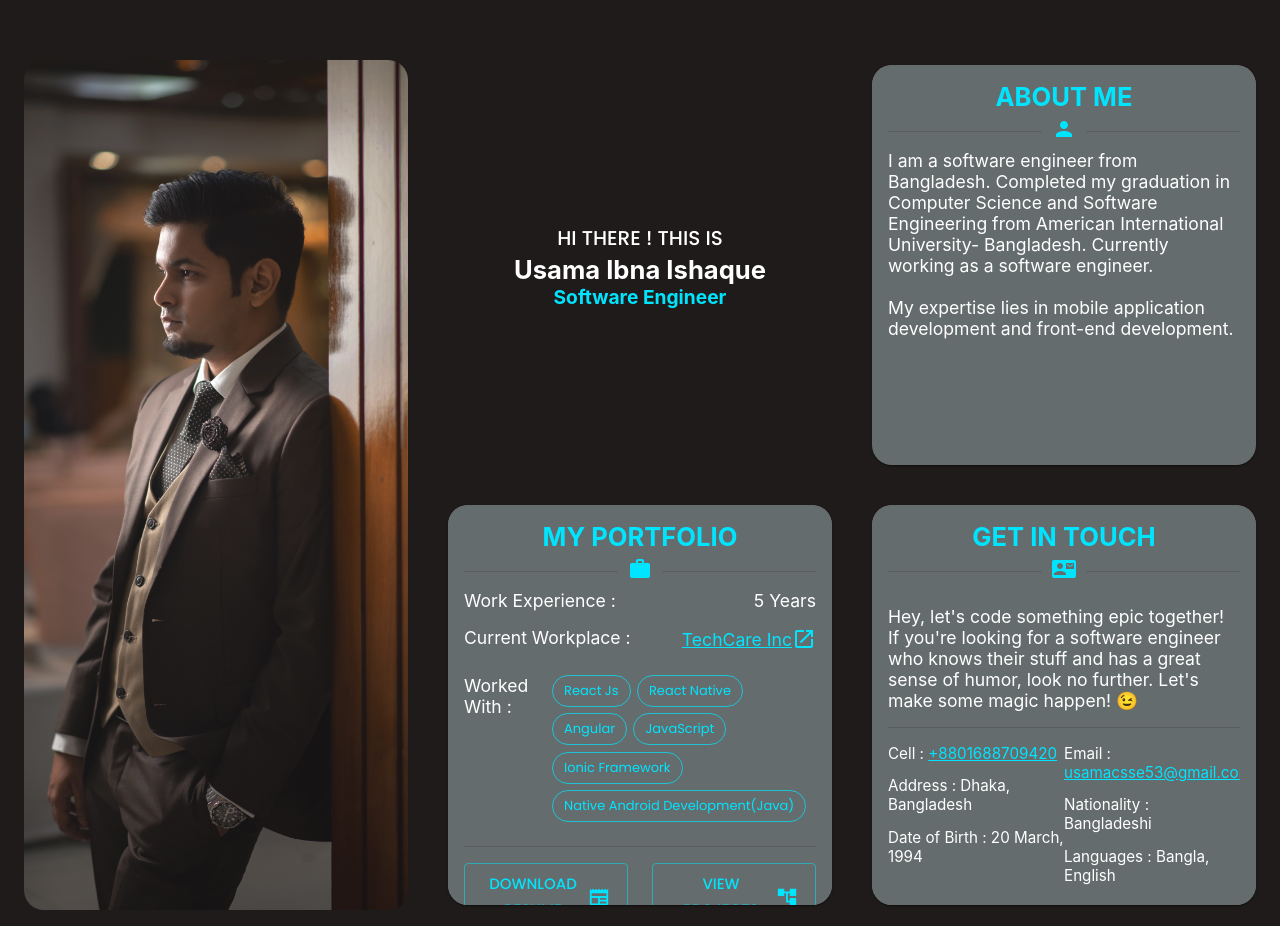
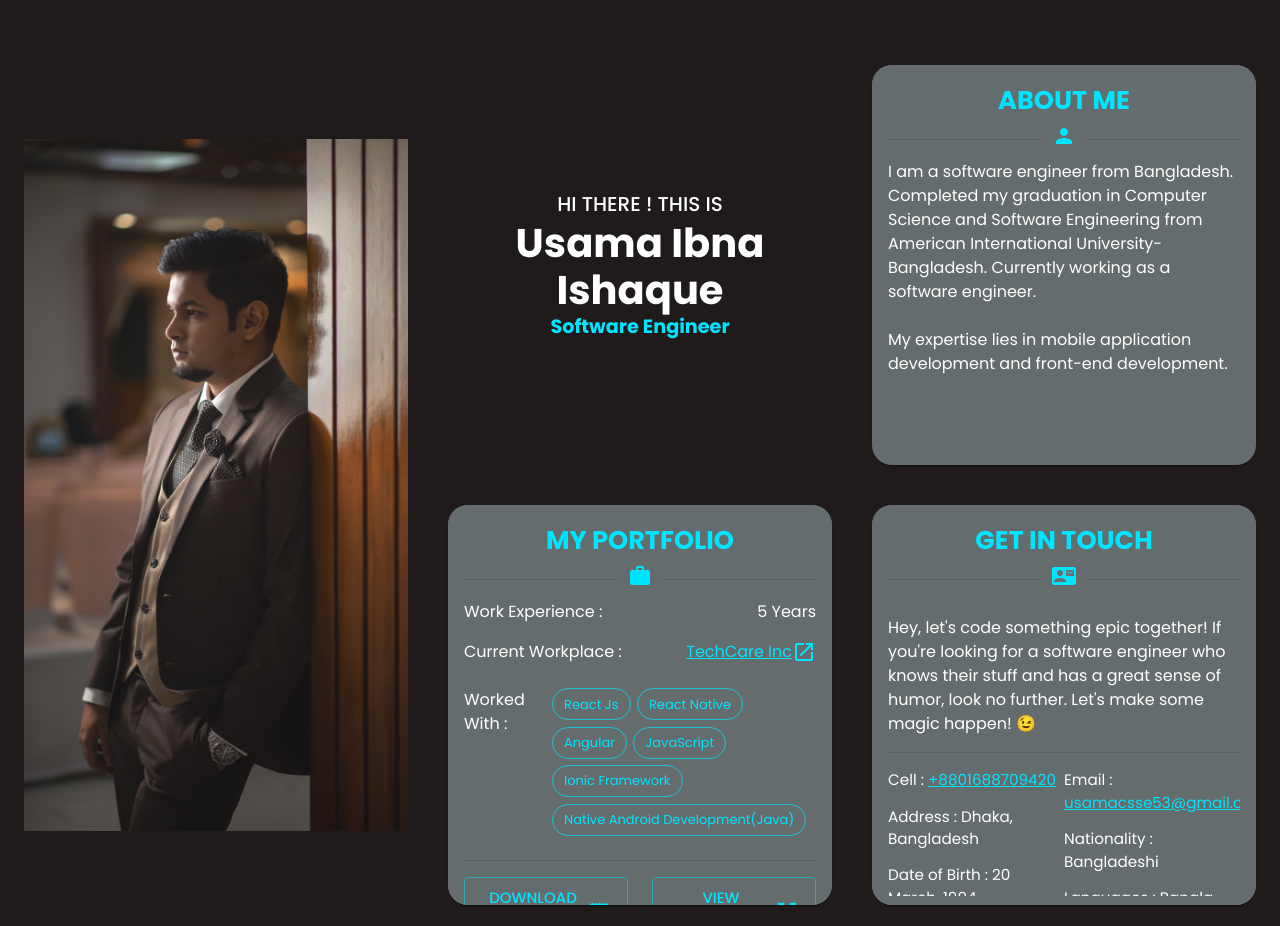
Before and after one commit to Usama007/usama-ibna-ishaque, a React (Create React App) app: page / in a window 1280 px wide. Built offline with nearby package versions, Linux system fonts and the light colour scheme.

Commit message:
ipad formatting

```diff
--- a/src/App.js
+++ b/src/App.js
@@ -56,19 +56,19 @@ darkTheme.typography.h5 = {
   },
 };
 
-darkTheme.typography.body1 = {
-  fontSize: ".6rem",
-  color:'#fff',
-  "@media (min-width:600px)": {
-    fontSize: ".7rem",
-  },
-  [darkTheme.breakpoints.up("md")]: {
-    fontSize: ".93rem",
-  },
-  [darkTheme.breakpoints.up("lg")]: {
-    fontSize: "1.1rem",
-  },
-};
+// darkTheme.typography.body1 = {
+//   fontSize: ".6rem",
+//   color:'#fff',
+//   "@media (min-width:600px)": {
+//     fontSize: ".7rem",
+//   },
+//   [darkTheme.breakpoints.up("md")]: {
+//     fontSize: ".93rem",
+//   },
+//   [darkTheme.breakpoints.up("lg")]: {
+//     fontSize: "1.1rem",
+//   },
+// };
 
 
 function App() {
--- a/src/components/Intro.jsx
+++ b/src/components/Intro.jsx
@@ -3,11 +3,11 @@ import React from "react";
 
 export default function Intro() {
   return (
-    <Grid item lg={6} md={6} sm={12} xs={12} alignSelf={"center"}>
+    <Grid item lg={6} md={6} sm={12} xs={12} className="intro" alignSelf={'center'}>
       <Typography variant="h6" textAlign={"center"}>
         HI THERE ! THIS IS
       </Typography>
-      <Typography variant="h2" textAlign={"center"}>
+      <Typography variant="h1" textAlign={"center"} className="name">
         Usama Ibna Ishaque
       </Typography>
       <Typography variant="h5" textAlign={"center"} color={"#00e5ff"}>
--- a/src/pages/home.jsx
+++ b/src/pages/home.jsx
@@ -20,11 +20,11 @@ export default function Home() {
       }}
 
     >
-      <Grid item lg={4} md={4} sm={4} xs={12} pb={2}>
+      <Grid item lg={4} md={4} sm={12} xs={12} pb={2}>
         <Card sx={{ borderRadius: 5 }} elevation={0}>
           <CardMedia
             component="img"
-            sx={{objectFit:'cover',backgroundColor:'#1f1b1a'}}
+            sx={{objectFit:'contain',backgroundColor:'#1f1b1a'}}
 
             height={850}
             srcSet={usama}
@@ -33,7 +33,7 @@ export default function Home() {
           />
         </Card>
       </Grid>
-      <Grid item lg={8} md={8} sm={8} xs={12} pb={2}>
+      <Grid item lg={8} md={8} sm={12} xs={12} pb={2}>
         <Grid container spacing={5} alignSelf="center">
           <Intro />
           <About />
--- a/src/pages/homeStyles.css
+++ b/src/pages/homeStyles.css
@@ -22,6 +22,14 @@
   font-size: 0.95rem !important;
 }
 
+.intro{
+  width: 100%;
+
+}
+.name{
+  font-weight: bold!important;
+}
+
 .icon {
   color: #00e5ff;
   margin-top: 5px;
@@ -29,6 +37,9 @@
 }
 
 @media screen and (width< 413px) {
+  .name{
+    font-size: 1.5rem!important;
+  }
   .profilePic {
     height: 65vh;
     object-fit: contain !important;
@@ -36,6 +47,9 @@
 }
 
 @media screen and (width> 413px) and (width< 750px) {
+  .name{
+    font-size: 1.9rem!important;
+  }
   .profilePic {
     height: 75vh;
     object-fit: contain !important;
@@ -43,13 +57,23 @@
 }
 
 @media screen and (width> 750px) and (width< 1200px) {
+  .name{
+    font-size: 2rem!important;
+  }
+  .profilePic {
+    height: 75vh;
+    object-fit: contain !important;
+  }
   .card {
     height: 380px;
-    width: 18rem;
+    width: '100%';
   }
 }
 
 @media screen and (width> 1200px) {
+  .name{
+    font-size: 2.5rem!important;
+  }
   .card {
     height: 400px;
     width: 30vw;
```
